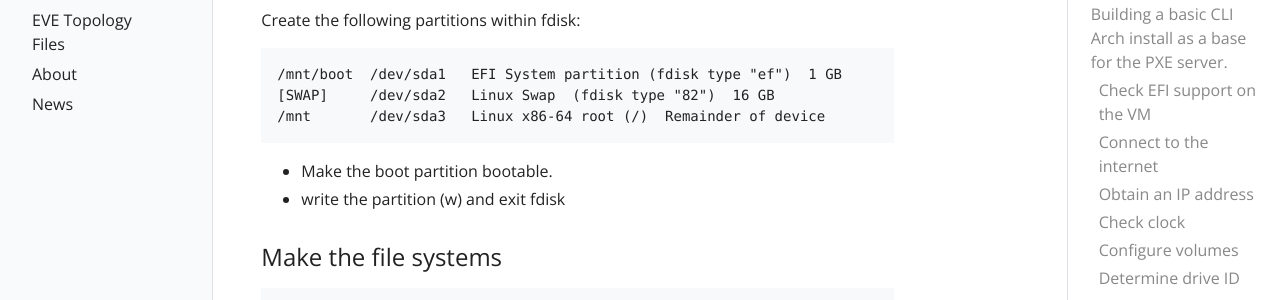
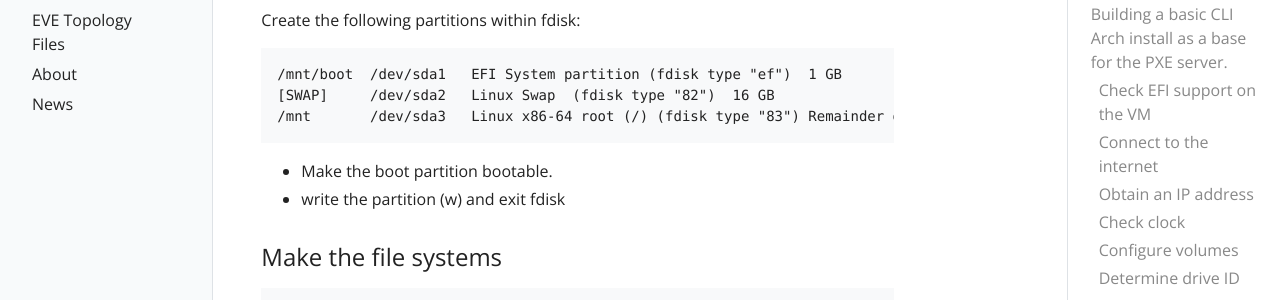
Before and after one commit to koziniec/pxe-boot, a Jekyll site: the page built from _docs/Arch Installation.md, in a window 1280 px wide and 900 px high, scrolled down 1544 px. Shown: the part 194-494 px from the top of the window. Built offline with Jekyll 4.4.1, drawn with Linux system fonts in a browser that asks for light colours.

Commit message:
Update Arch Installation.md

```diff
--- a/_docs/Arch Installation.md
+++ b/_docs/Arch Installation.md
@@ -57,7 +57,7 @@ Create the following partitions within fdisk:
 <pre>
 /mnt/boot  /dev/sda1   EFI System partition (fdisk type "ef")  1 GB
 [SWAP]     /dev/sda2   Linux Swap  (fdisk type "82")  16 GB
-/mnt       /dev/sda3   Linux x86-64 root (/)  Remainder of device
+/mnt       /dev/sda3   Linux x86-64 root (/) (fdisk type "83") Remainder of device
 </pre>
 
 * Make the boot partition bootable.
```
